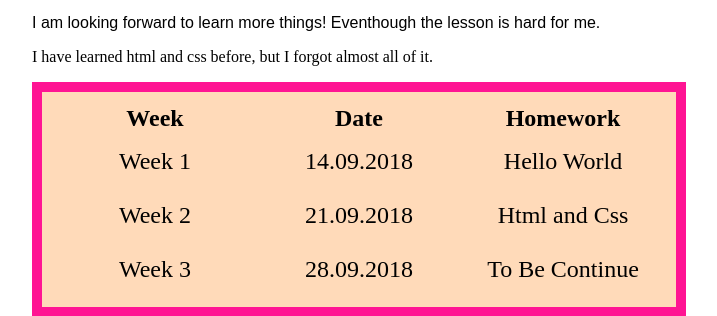
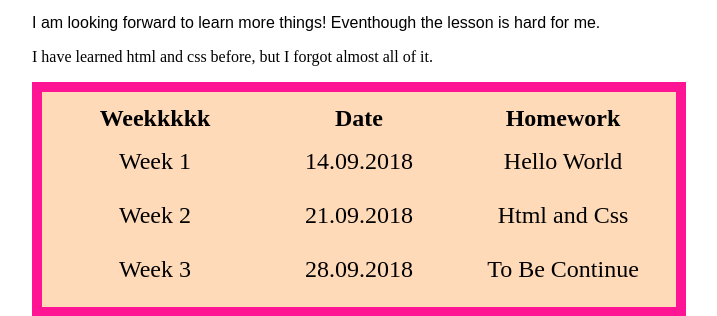
Before and after one commit to Dola-Ng/example1, a Django app: page / in a window 1280 px wide. Shown: the part 171-487 px from the top of the page, without its empty margins (18-735 px from the left). Run offline with Django 3.2, Linux system fonts and the light colour scheme.

Commit message:
Update html.html

```diff
--- a/templates/html.html
+++ b/templates/html.html
@@ -16,7 +16,7 @@
 
 <table>
 	<thead>
-		<th>Week</th>
+		<th>Weekkkkk</th>
 		<th>Date</th>
 		<th>Homework</th>
 	</thead>
```
